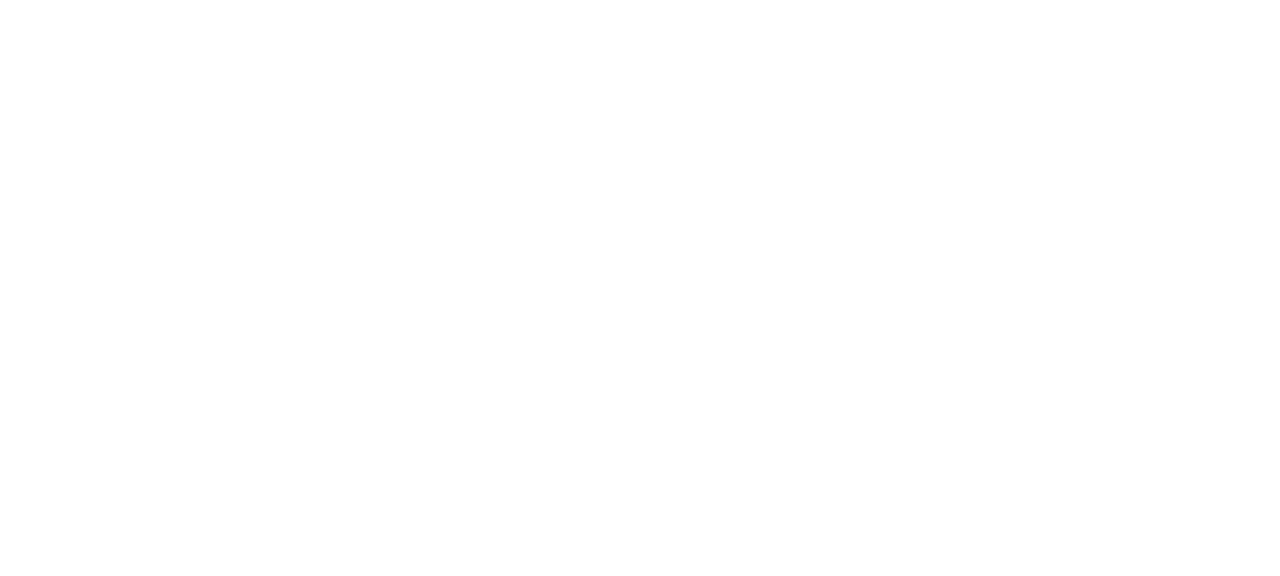
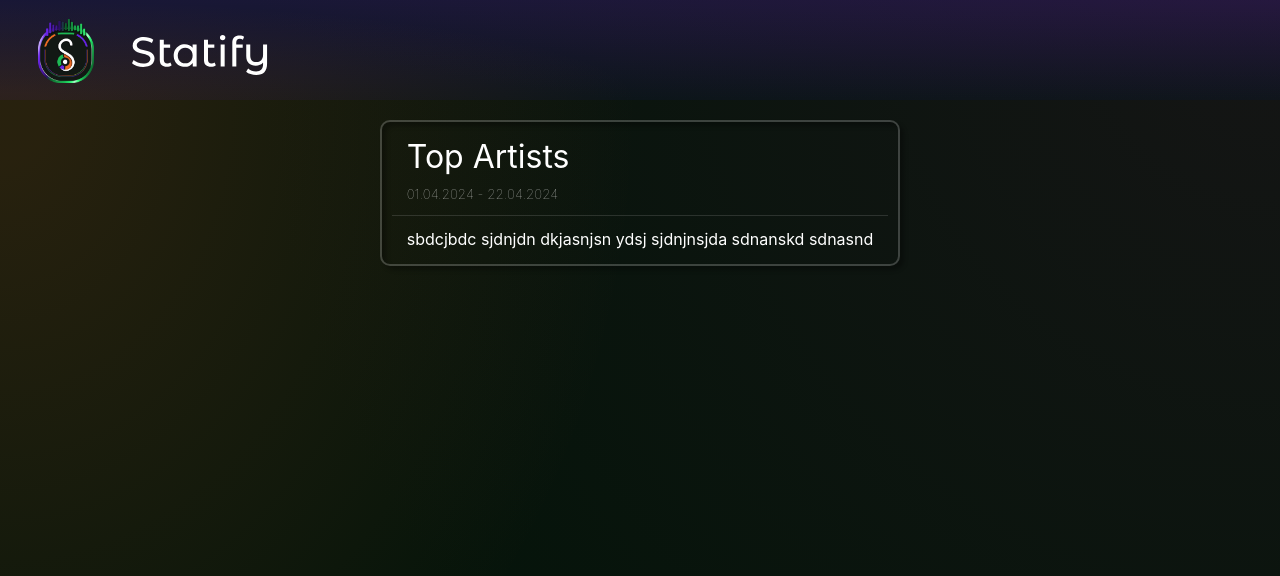
Before and after one commit to SE-TINF22B6/Statify, a React (Create React App) app in the folder web_app/: page /statistics in a window 1280 px wide. Before the commit this address had no page. Shown: the top 576 px of the page. Built offline with nearby package versions, Linux system fonts and the light colour scheme.

Commit message:
Added statistics frame component

```diff
--- a/web_app/src/App.js
+++ b/web_app/src/App.js
@@ -2,6 +2,7 @@
 import {BrowserRouter, Route, Routes} from "react-router-dom"
 import LandingPage from "./pages/LandingPage";
 import ProfilePage from "./pages/ProfilePage";
+import StatisticsPage from "./pages/StatisticsPage";
 function App() {
   return (
     <div className="App">
@@ -11,6 +12,7 @@
                 <Route path="/login" element={<LoginRegisterPage initialState={1}/>}/>
                 <Route path="/register" element={<LoginRegisterPage initialState={0}/>}/>
                 <Route path="/profile" element={<ProfilePage/>}/>
+                <Route path={"/statistics"} element={<StatisticsPage/>}/>
             </Routes>
         </BrowserRouter>
     </div>
--- /dev/null
+++ b/web_app/src/components/StatisticsFrame.jsx
@@ -0,0 +1,14 @@
+import "../css/statistics-frame.css"
+
+export default function StatisticsFrame({children, header, subheader}){
+    return(
+        <div className={"frame"}>
+                <p className={"header"}>{header}</p>
+                {subheader != null && <p className={"subheader"}>{subheader}</p>}
+                <hr/>
+            <div className={"frame-content"}>
+                {children}
+            </div>
+        </div>
+    )
+}
--- a/web_app/src/css/index.css
+++ b/web_app/src/css/index.css
@@ -1,6 +1,6 @@
 body {
   margin: 0;
-  font-family: -apple-system, BlinkMacSystemFont, 'Segoe UI', 'Roboto', 'Oxygen',
+  font-family: Montserrat, -apple-system, BlinkMacSystemFont, 'Segoe UI', 'Roboto', 'Oxygen',
     'Ubuntu', 'Cantarell', 'Fira Sans', 'Droid Sans', 'Helvetica Neue',
     sans-serif;
   -webkit-font-smoothing: antialiased;
@@ -19,3 +19,9 @@
   width: 100vw;
   display: grid;
 }
+
+hr{
+  border: none;
+  border-top: 1px inset rgba(255,255,255, 0.2);
+  width: 100%;
+}
--- /dev/null
+++ b/web_app/src/css/statistics-frame.css
@@ -0,0 +1,31 @@
+.frame{
+    border-radius: 10px;
+    border: 2px solid rgba(255, 255, 255, 0.2);
+    height: fit-content;
+    padding: 10px;
+    width: fit-content;
+    box-shadow: 4px 4px 4px rgba(0,0,0,0.3) inset, 4px 4px 4px rgba(0,0,0,0.3);
+    display: flex;
+    flex-direction: column;
+}
+
+.frame p{
+    margin: 5px;
+}
+
+.frame .header{
+    font-size: 24pt;
+    font-weight: normal;
+    padding: 0 10px;
+}
+
+.frame .subheader{
+    font-weight: lighter;
+    font-size: 10pt;
+    opacity: 70%;
+    padding: 0 10px;
+}
+
+.frame .frame-content{
+    padding: 0 10px;
+}
--- /dev/null
+++ b/web_app/src/css/statistics-page.css
@@ -0,0 +1,20 @@
+.action-bar{
+    background: linear-gradient(180deg, rgba(104, 36, 229, 0.2)  0%, rgba(104, 36, 229, 0.07) 100%),
+    radial-gradient(50% 100% at 0 100px,  rgba(237, 107, 37, 0.15) 8%, rgba(237, 107, 37, 0) 100%),
+    radial-gradient(80% 130% at 100% 0, rgb(21, 21, 21) 0%, rgb(5, 20, 10) 100%);
+}
+
+.statistics-page{
+    background-image: radial-gradient(50% 100% at 0 100px,  rgba(237, 107, 37, 0.15) 8%, rgba(237, 107, 37, 0) 100%),
+        radial-gradient(80% 130% at 100% 0, rgb(21, 21, 21) 0%, rgb(5, 20, 10) 100%);
+    background-attachment: fixed;
+    color: white;
+}
+
+.statistics-page .content{
+    margin-top: 20px;
+    height: auto;
+    display: flex;
+    flex-direction: column;
+    align-items: center;
+}
--- /dev/null
+++ b/web_app/src/pages/StatisticsPage.jsx
@@ -0,0 +1,20 @@
+import "../css/statistics-page.css"
+import StatisticsFrame from "../components/StatisticsFrame";
+import Actionbar from "../components/actionbar";
+export default function StatisticsPage(){
+    return (
+        <div>
+            <Actionbar>
+
+            </Actionbar>
+            <div className={"statistics-page page"}>
+                <div className={"content"}>
+                    <StatisticsFrame header={"Top Artists"} subheader={"01.04.2024 - 22.04.2024"}>
+                        <p>sbdcjbdc sjdnjdn dkjasnjsn ydsj sjdnjnsjda sdnanskd sdnasnd</p>
+                    </StatisticsFrame>
+                </div>
+            </div>
+        </div>
+
+)
+}
```
